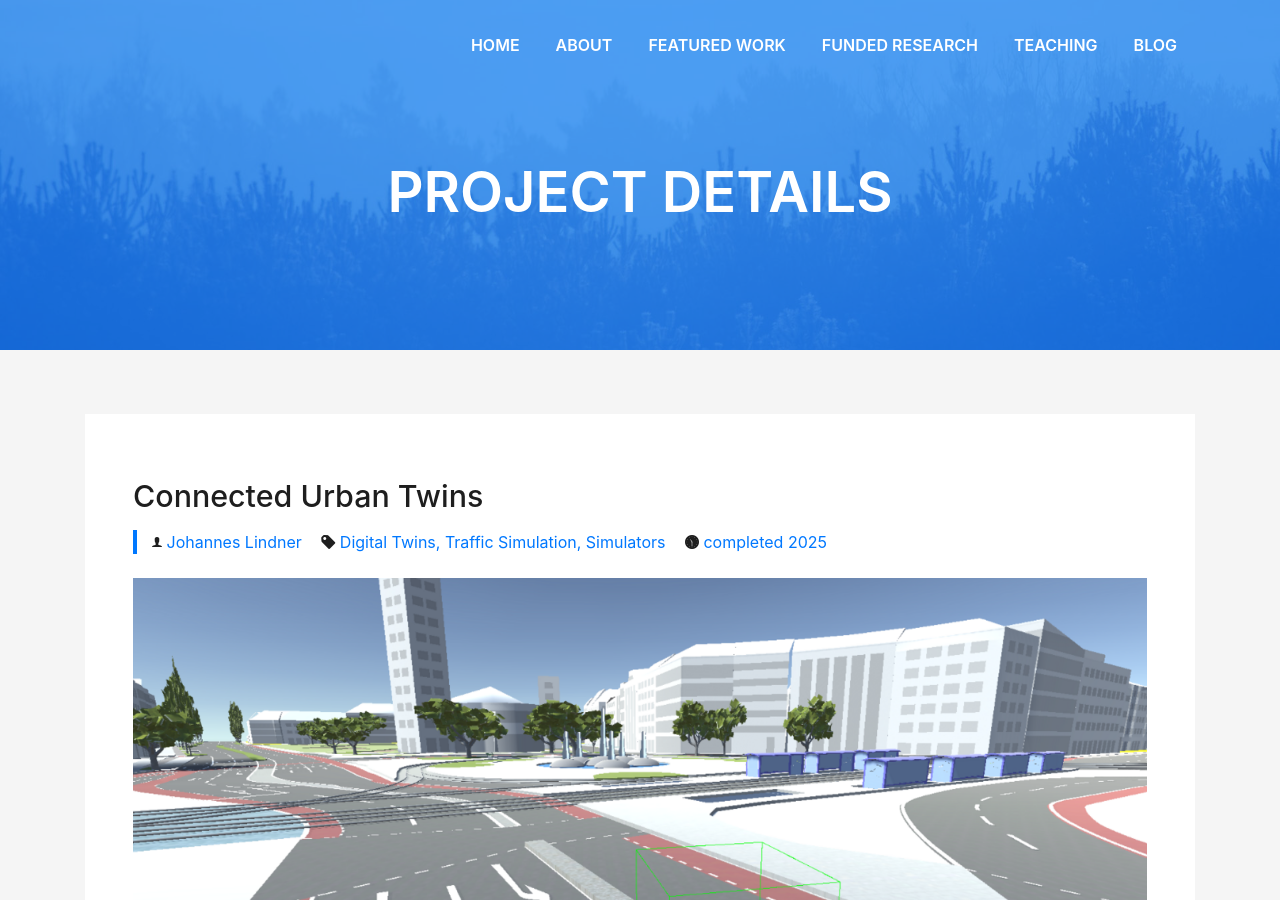
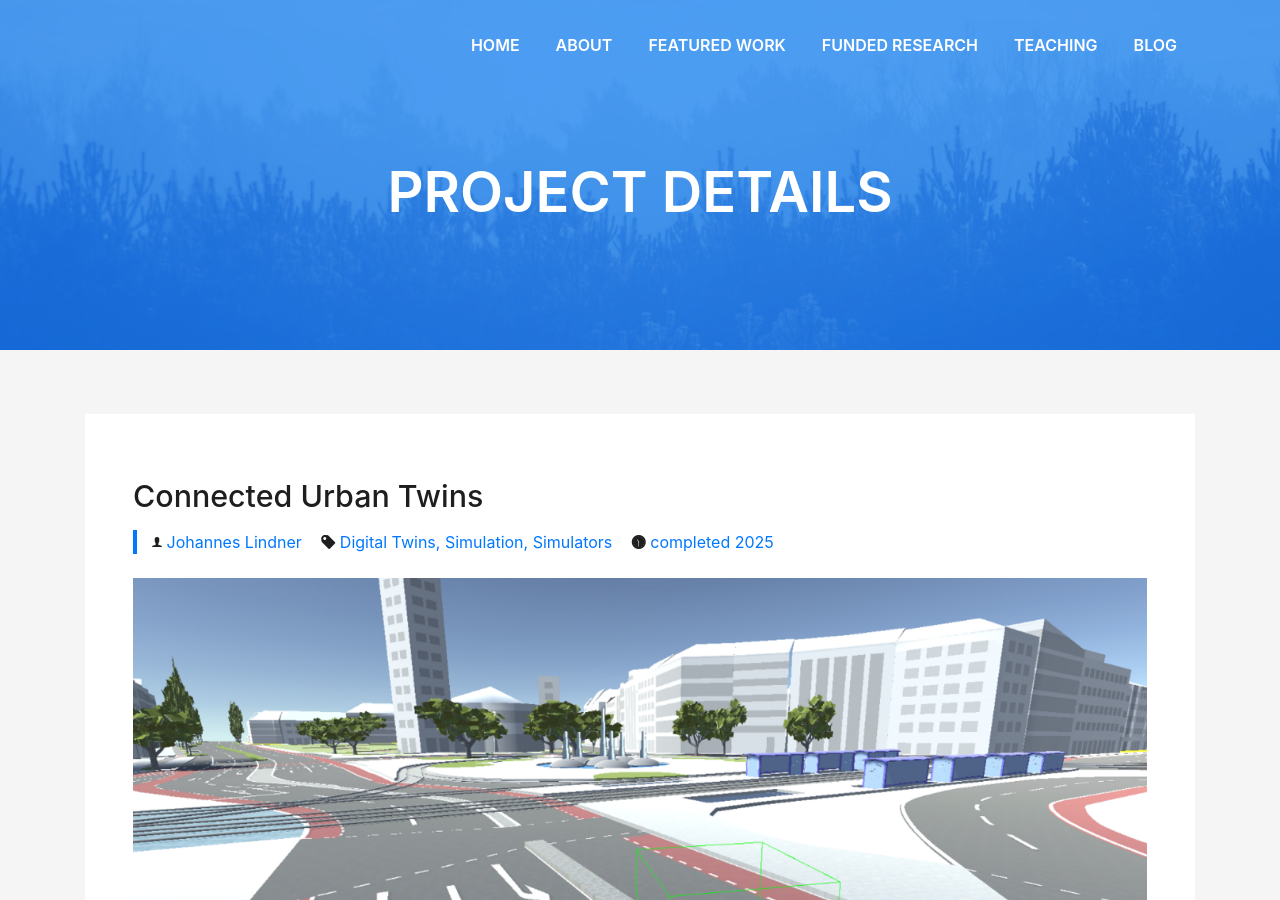
Before and after one commit to johannes-lindner/johannes-lindner.github.io, a Jekyll site: the page built from _research/digital-twins.md, in a window 1280 px wide and 900 px high. Built offline with Jekyll 4.4.1, drawn with Linux system fonts in a browser that asks for light colours; some web fonts are replaced.

Commit message:
fix categories

```diff
--- a/_includes/head.html
+++ b/_includes/head.html
@@ -19,7 +19,7 @@
   <link href="{{ '/lib/lightbox/css/lightbox.min.css' | relative_url }}" rel="stylesheet">
 
   <!-- Main Stylesheet File -->
-  <link href="{{ '/css/style.css' | relative_url }}" rel="stylesheet">
+  <link href="{{ '/css/style.css' | relative_url }}?v={{ site.time | date: '%s' }}" rel="stylesheet">
 
   <!-- =======================================================
     Theme Name: DevFolio
--- a/_includes/scripts.html
+++ b/_includes/scripts.html
@@ -11,4 +11,4 @@
   <script src="{{ '/lib/typed/typed.min.js' | relative_url }}"></script>
 
   <!-- Main Javascript File -->
-  <script src="{{ '/js/main.js' | relative_url }}"></script>
+  <script src="{{ '/js/main.js' | relative_url }}?v={{ site.time | date: '%s' }}"></script>
--- a/_research/digital-twins.md
+++ b/_research/digital-twins.md
@@ -2,7 +2,7 @@
 title: Connected Urban Twins
 category:
   - Digital Twins
-  - Traffic Simulation
+  - Simulation
   - Simulators
 description: Development and application of digital twin technologies for traffic simulation, testing, and validation of traffic management systems.
 duration: completed 2025
```
Also changed, not shown: _research/i4Driving.md (+1 -1 lines).
